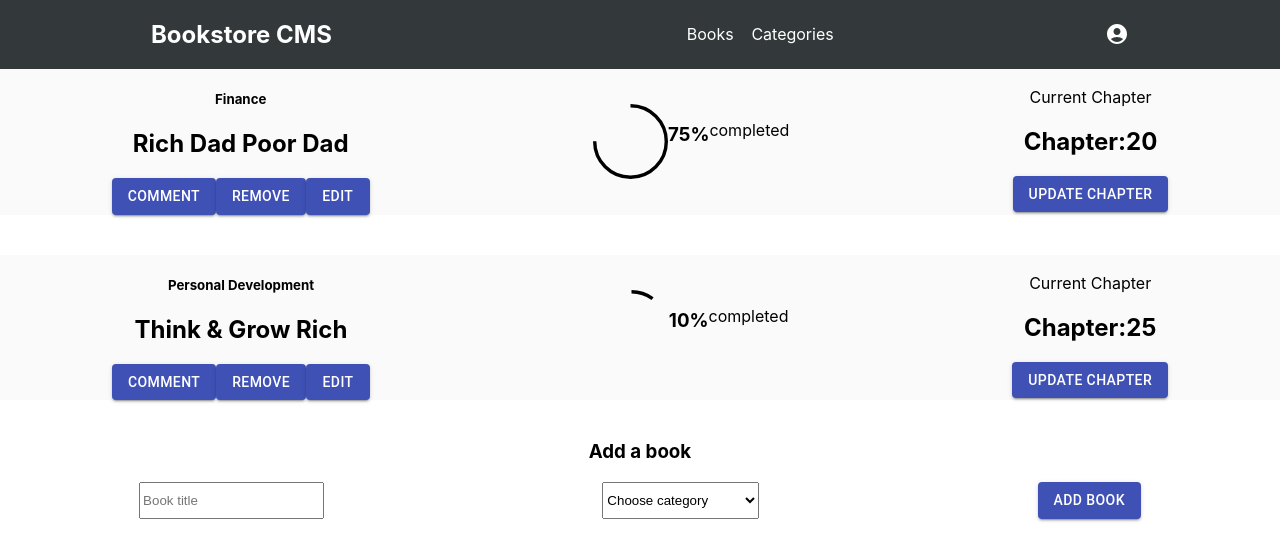
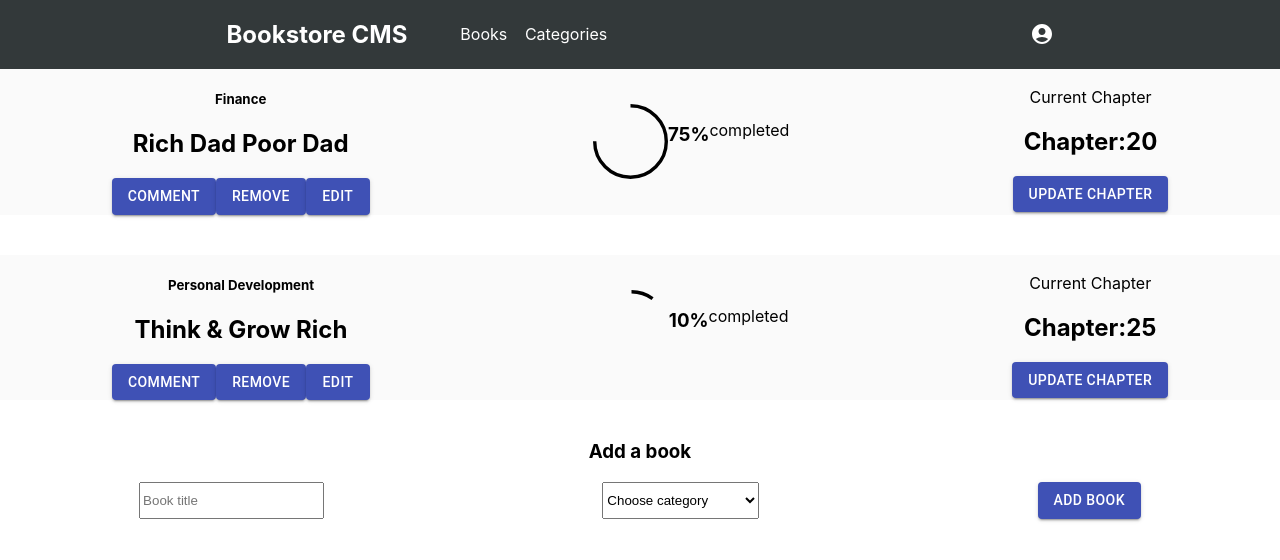
Before and after one commit to brytebee/Bookstore-React, a React (Create React App) app: page / in a window 1280 px wide. Shown: the top 560 px of the page. Built offline with nearby package versions, Linux system fonts and the light colour scheme.

Commit message:
:white_check_mark: Fix page imports
Change imports to fix linters

```diff
--- a/src/App.css
+++ b/src/App.css
@@ -51,6 +51,10 @@
   justify-content: space-around;
 }
 
+.j-s-btw {
+  justify-content: space-between;
+}
+
 li {
   list-style: none;
   width: 30%;
--- a/src/components/books/page.js
+++ b/src/components/books/page.js
@@ -9,6 +9,7 @@ import Book from './book';
 const Page = () => (
   <Router>
     <nav className="bluish white d-flex j-spa align-item-center">
+      <div className="d-flex j-spa align-item-center">
         <h1 id="logo">Bookstore CMS</h1>
         <ul className="d-flex j-spa nav-list">
           <li>
@@ -18,6 +19,8 @@ const Page = () => (
             <Link to="/categories">Categories</Link>
           </li>
         </ul>
+      </div>
+      <></>
       <AccountCircleIcon className="icon" />
     </nav>
 
```
Lines whose indentation alone changed are shown as unchanged.
